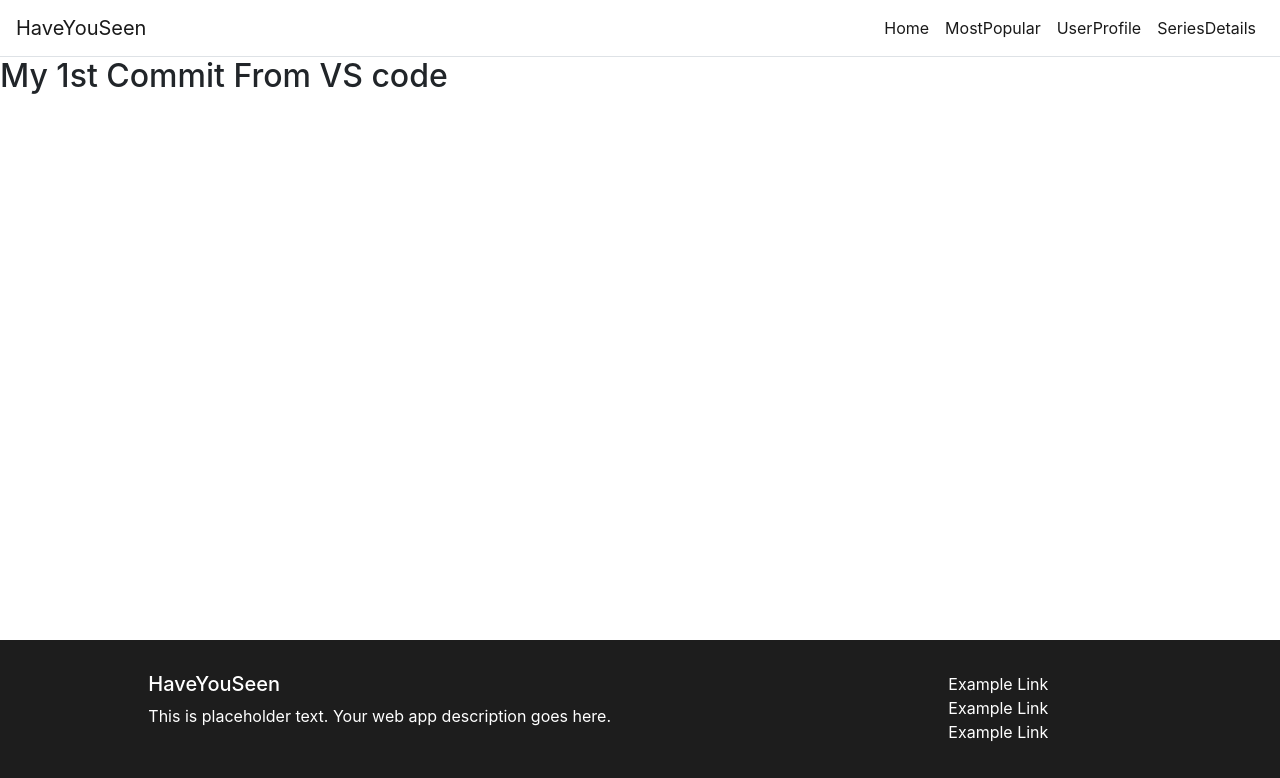
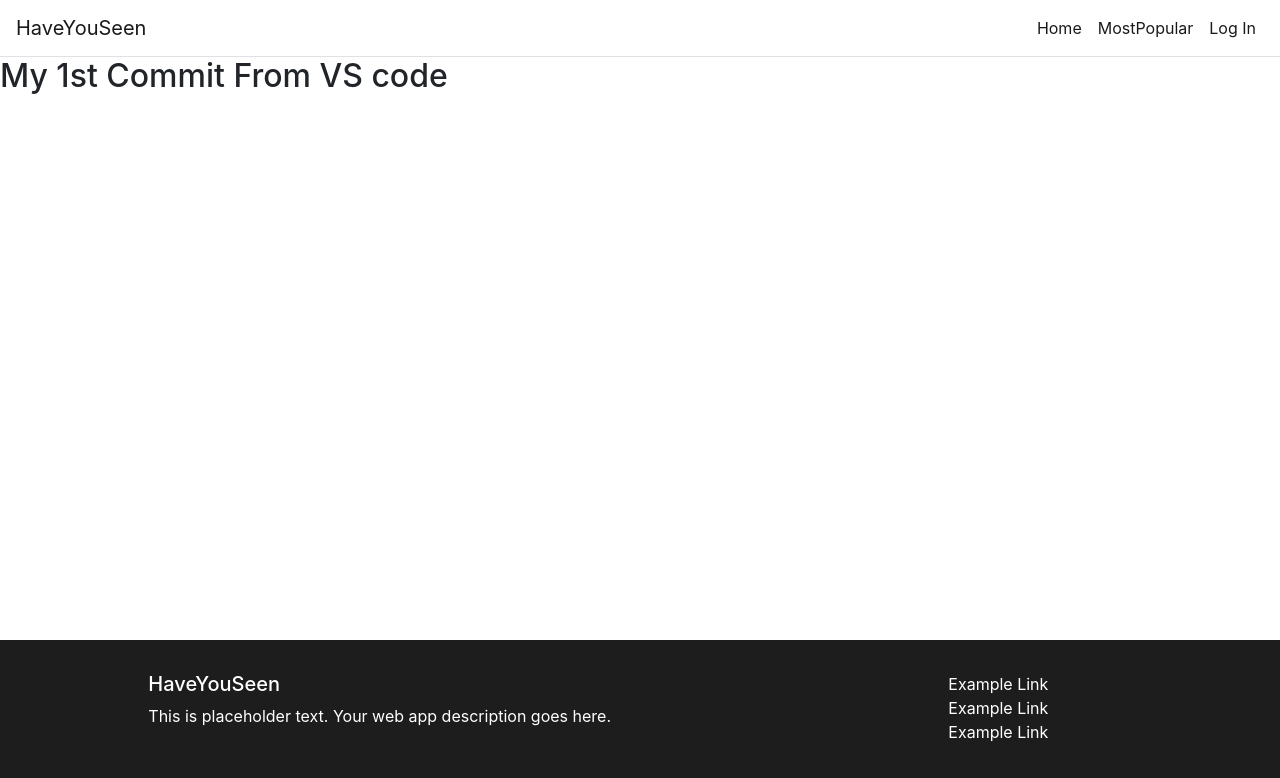
Before and after one commit to y2jesan/HaveYouSeen, a React (Create React App) app: page /Home in a window 1280 px wide. Shown: the top 778 px of the page. Built offline with nearby package versions, Linux system fonts and the light colour scheme.

Commit message:
add reducer and action (dispatch - todo)

```diff
--- a/src/components/NavBar/index.jsx
+++ b/src/components/NavBar/index.jsx
@@ -1,10 +1,12 @@
-import React from "react";
-import { Link } from "react-router-dom";
-import styles from "./navbar.module.css";
+import React from 'react';
+import { Link } from 'react-router-dom';
+import styles from './navbar.module.css';
+import { useSelector } from 'react-redux';
 
 //TODO Web Template Studio: Add a new link in the NavBar for your page here.
 // A skip link is included as an accessibility best practice. For more information visit https://www.w3.org/WAI/WCAG21/Techniques/general/G1.
 export default function NavBar() {
+	const isLogged = useSelector((state) => state.isLogged);
 	return (
 		<React.Fragment>
 			<div className={styles.skipLink}>
@@ -21,12 +23,15 @@ export default function NavBar() {
 					<Link className="nav-item nav-link active" to="MostPopular">
 						MostPopular
 					</Link>
+					{isLogged ? (
 						<Link className="nav-item nav-link active" to="UserProfile">
 							UserProfile
 						</Link>
-          <Link className="nav-item nav-link active" to="SeriesDetails">
-            SeriesDetails
+					) : (
+						<Link className="nav-item nav-link active" to="UserProfile">
+							Log In
 						</Link>
+					)}
 				</div>
 			</nav>
 		</React.Fragment>
--- a/src/index.jsx
+++ b/src/index.jsx
@@ -1,14 +1,25 @@
-import React from "react";
-import ReactDOM from "react-dom";
-import App from "./App";
-import { BrowserRouter } from "react-router-dom";
-import registerServiceWorker from "./registerServiceWorker";
-import "bootstrap/dist/css/bootstrap.min.css";
+import React from 'react';
+import ReactDOM from 'react-dom';
+import App from './App';
+import { BrowserRouter } from 'react-router-dom';
+import registerServiceWorker from './registerServiceWorker';
+import 'bootstrap/dist/css/bootstrap.min.css';
+import { createStore } from 'redux';
+import allReducers from './reducers';
+import { Provider } from 'react-redux';
 
+const globalStore = createStore(
+	allReducers,
+	window.__REDUX_DEVTOOLS_EXTENSION__ && window.__REDUX_DEVTOOLS_EXTENSION__()
+);
+
+//window.__REDUX_DEVTOOLS_EXTENSION__ && window.__REDUX_DEVTOOLS_EXTENSION__()
 ReactDOM.render(
-  <BrowserRouter>
-    <App />
-  </BrowserRouter>,
-  document.getElementById("root")
+	<BrowserRouter>
+		<Provider store={globalStore}>
+			<App />
+		</Provider>
+	</BrowserRouter>,
+	document.getElementById('root')
 );
 registerServiceWorker();
--- /dev/null
+++ b/src/reducers/index.js
@@ -0,0 +1,9 @@
+import isLoggedReducer from './isLogged';
+
+import { combineReducers } from 'redux';
+
+const allReducers = combineReducers({
+	isLogged: isLoggedReducer
+});
+
+export default allReducers;
--- /dev/null
+++ b/src/reducers/isLogged.js
@@ -0,0 +1,11 @@
+const isLoggedReducer = (state = false, action) => {
+    switch (action.type) {
+        case 'LOGIN':
+            return !state;
+        case 'LOGOUT':
+            return !state;
+        default:
+            return state;
+    }
+}
+export default isLoggedReducer;
```
Also changed, not shown: src/App.jsx (+14 -14 lines), src/actions/index.js (added, +10 -0 lines). Lines whose indentation alone changed are shown as unchanged.
